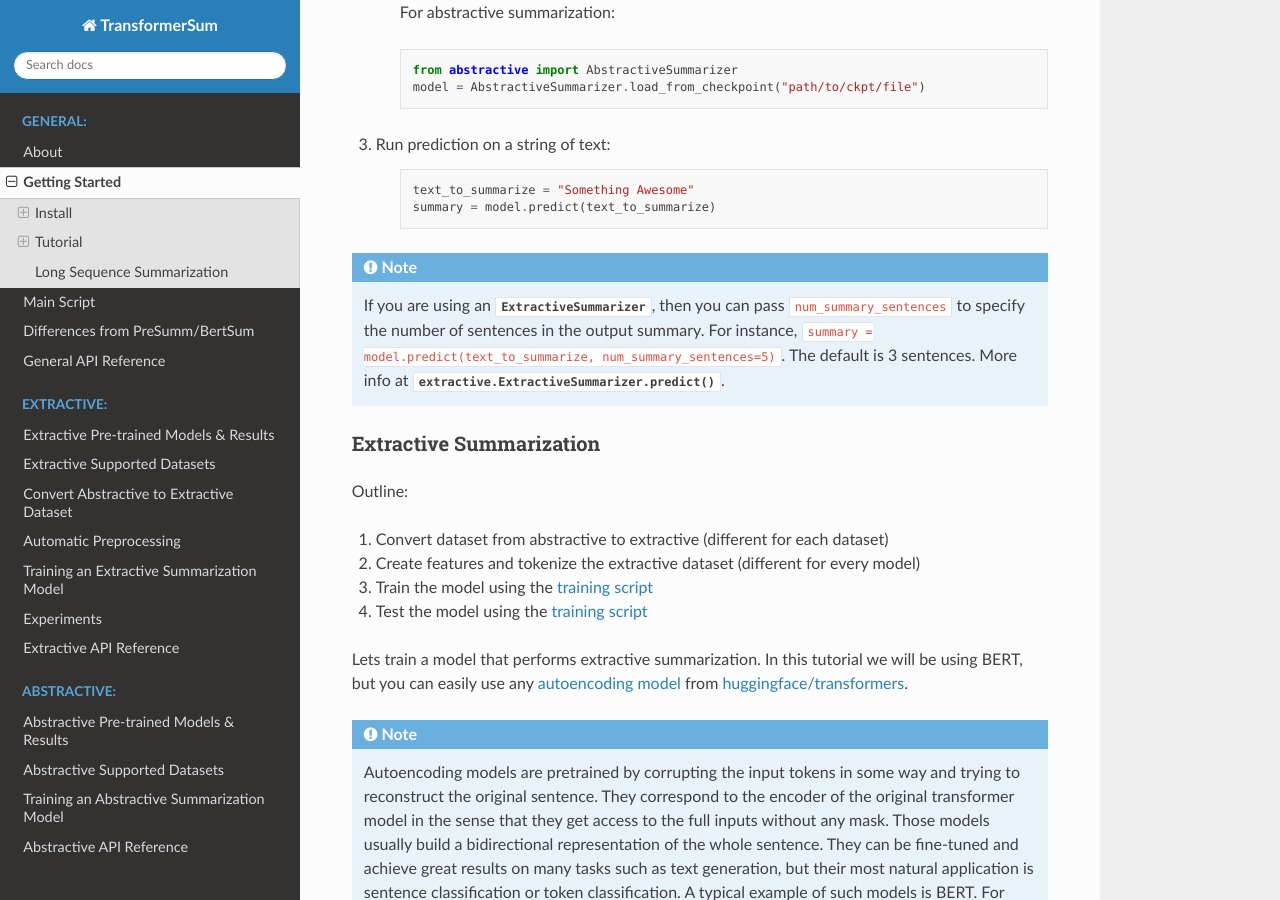
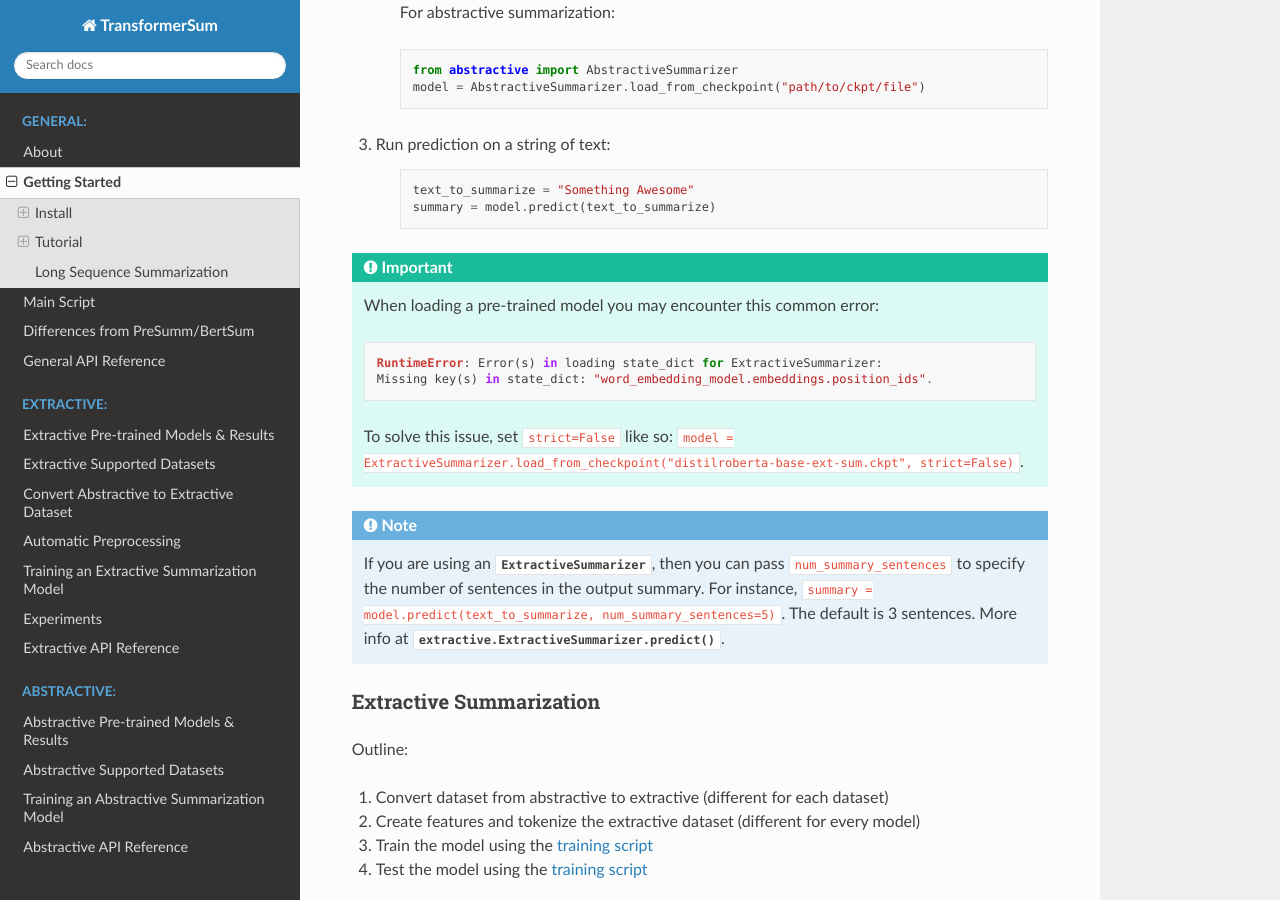
Before and after one commit to HHousen/TransformerSum, a Sphinx documentation site: the page built from doc/general/getting-started.rst, in a window 1280 px wide and 900 px high, scrolled down 1293 px. Built offline with Sphinx 7.4.7 and the Read the Docs theme 2.0.0, drawn with Linux system fonts in a browser that asks for light colours.

Commit message:
Add note about common issue (#42, #51, #54) to docs

```diff
--- a/doc/general/getting-started.rst
+++ b/doc/general/getting-started.rst
@@ -62,6 +62,15 @@
 
         text_to_summarize = "Something Awesome"
         summary = model.predict(text_to_summarize)
+
+.. important:: When loading a pre-trained model you may encounter this common error:
+
+    .. code-block::
+
+        RuntimeError: Error(s) in loading state_dict for ExtractiveSummarizer:
+        Missing key(s) in state_dict: "word_embedding_model.embeddings.position_ids".
+
+    To solve this issue, set ``strict=False`` like so: ``model = ExtractiveSummarizer.load_from_checkpoint("distilroberta-base-ext-sum.ckpt", strict=False)``.
 
 .. note:: If you are using an :class:`~extractive.ExtractiveSummarizer`, then you can pass ``num_summary_sentences`` to specify the number of sentences in the output summary. For instance, ``summary = model.predict(text_to_summarize, num_summary_sentences=5)``. The default is 3 sentences. More info at :meth:`extractive.ExtractiveSummarizer.predict`.
 
```
